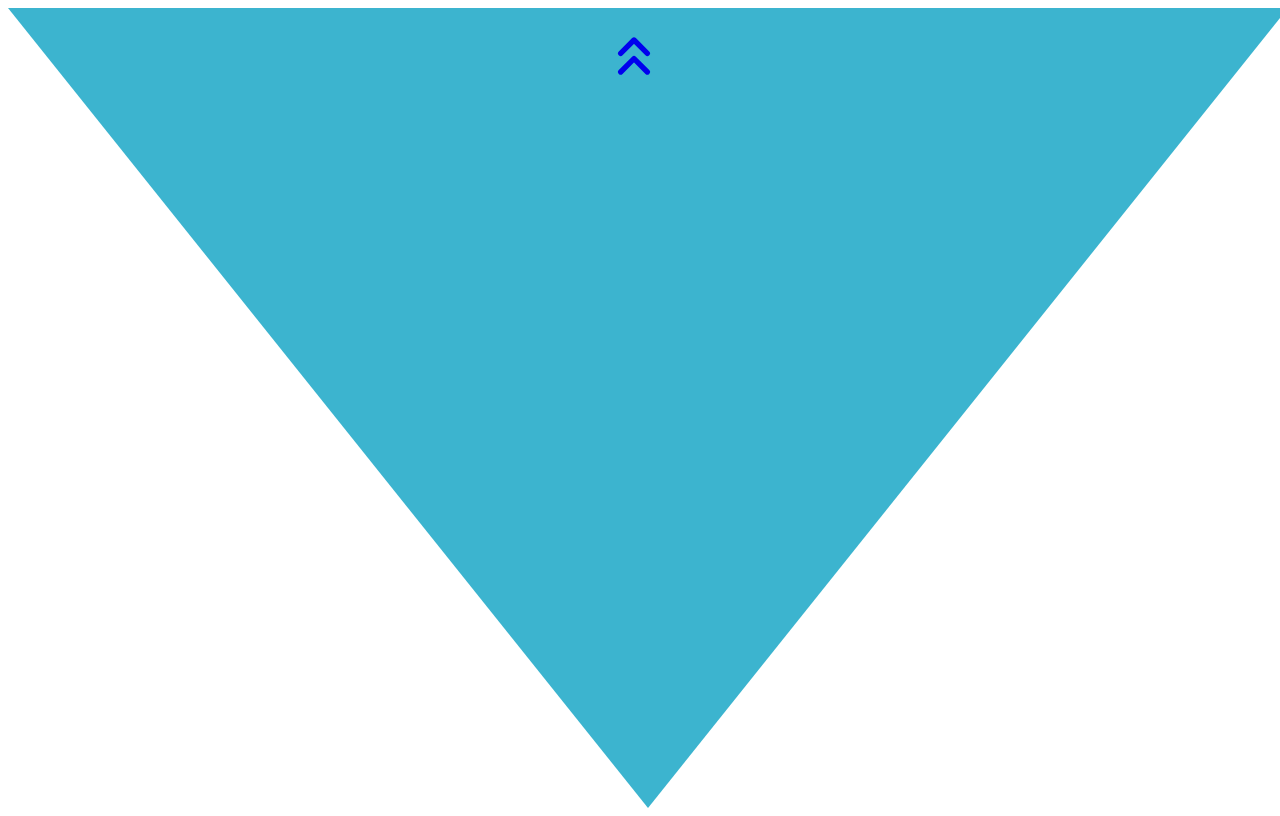
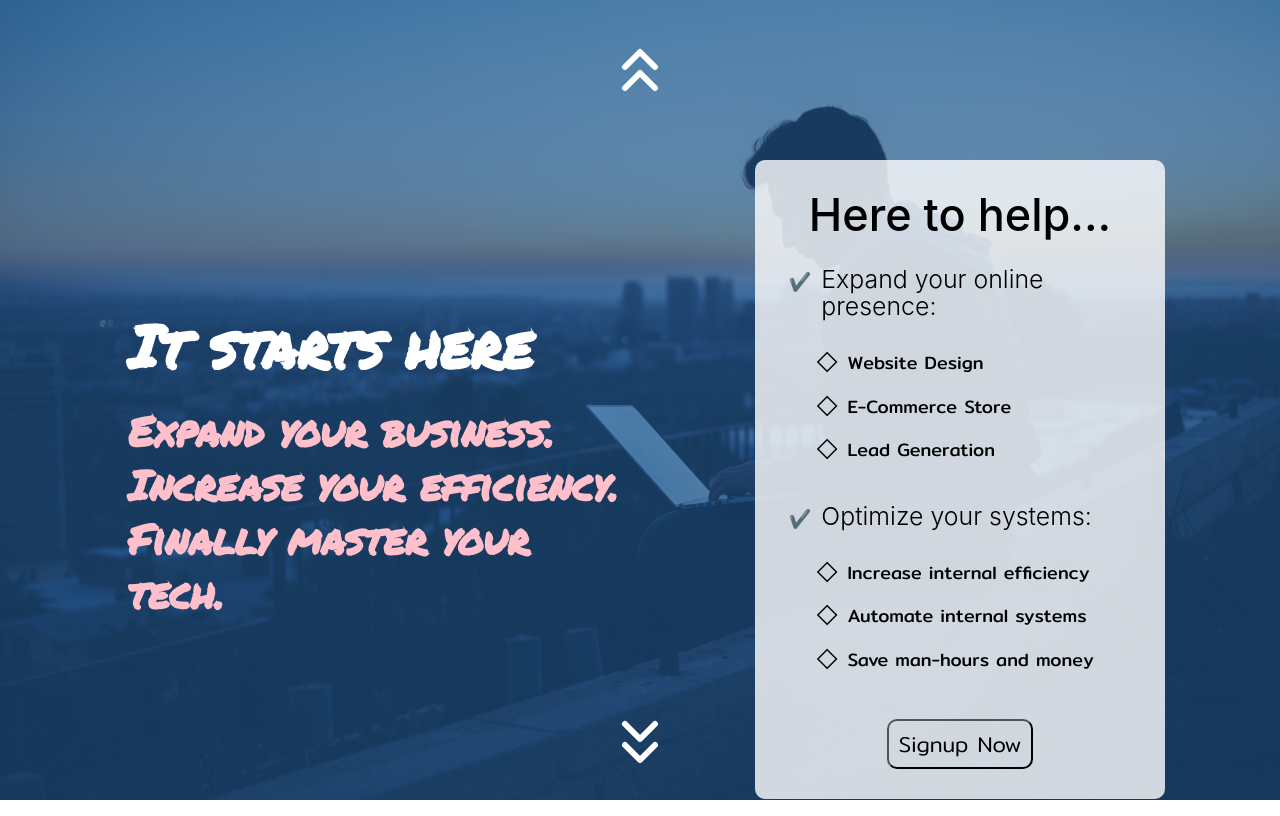
Before and after one commit to kcloud99/cloud99_website, a Gatsby site: page /consulting in a window 1280 px wide. Built offline with nearby package versions, Linux system fonts and the light colour scheme; Gatsby itself is replaced by a stand-in of ours.

Commit message:
Setup consulting pages

```diff
--- a/src/components/Title.js
+++ b/src/components/Title.js
@@ -1,35 +1,39 @@
 import React from "react"
-import PropTypes from "prop-types"
 import styled from "styled-components"
 
 const Wrap = styled.div`
-  width: 100%;
-  height: 40vh;
+  width: 50vw;
+  height: auto;
   display: flex;
   flex-direction: column;
-  justify-content: flex-end;
-  align-items: flex-end;
-  padding-right: 15vw;
+  justify-content: center;
+  align-items: ${({align}) => (align === "left" ? "flex-start" : "flex-end")};
+  padding: ${({align}) => (align === "left" ? "0 0 0 10vw" : "0 15vw 0 0")};
   margin: auto auto;
+  font-family: 'Permanent Marker', cursive;
 `
 
 const Tit = styled.h1`
-  font-size: 3rem;
+  font-size: 3.3rem;
   color: inherit;
-  font-family: sans serif;
+  width: auto;
+  font-family: 'Permanent Marker', cursive;
 `
 
 const Desc = styled.h2`
-  font-size: 2rem;
-  color: inherit;
-  font-family: sans serif;
+  font-size: 2.3rem;
+  color: pink;
+  width: auto;
+  text-align: ${({align}) => (align === "left" ? "flex-start" : "flex-end")};
+  font-family: 'Permanent Marker', cursive;
+  line-height: 3rem;
 `
 
-function Title(props) {
+function Title({ title, description, align }) {
   return (
-    <Wrap>
-      <Tit>Cloud99</Tit>
-      <Desc>Design & Consulting</Desc>
+    <Wrap align={align}>
+      <Tit>{title}</Tit>
+      <Desc align={align}>{description}</Desc>
     </Wrap>
   )
 }
--- a/src/components/header.js
+++ b/src/components/header.js
@@ -1,22 +1,14 @@
 import { Link } from "gatsby"
-import PropTypes from "prop-types"
 import React from "react"
+import styled from 'styled-components'
+
+const Wrap = styled.header`
+  background: transparent;
+  margin: 0;
+`
 
 const Header = ({ siteLogo }) => (
-  <header
-    style={{
-      background: `transparent`,
-      marginBottom: `1.45rem`,
-    }}
-  >
-    <div
-      style={{
-        margin: `0 auto`,
-        width: "100vw",
-        padding: `1.45rem 1.0875rem`,
-        height: "15vh",
-      }}
-    >
+  <Wrap>
       {/* <Link
         to="/"
         style={{
@@ -32,16 +24,7 @@ const Header = ({ siteLogo }) => (
           style={{ width: "inherit", height: "inherit" }}
         />
       </Link> */}
-    </div>
-  </header>
+  </Wrap>
 )
 
-Header.propTypes = {
-  siteTitle: PropTypes.string,
-}
-
-Header.defaultProps = {
-  siteTitle: ``,
-}
-
 export default Header
--- a/src/components/layout.js
+++ b/src/components/layout.js
@@ -10,7 +10,7 @@ import PropTypes from "prop-types"
 import { StaticQuery, graphql } from "gatsby"
 import styled from "styled-components"
 
-import Logo from "../images/mylogo.png"
+import Logo from "../images/logo.png"
 import Background from "../images/hero.jpg"
 
 import Header from "./header"
@@ -29,7 +29,11 @@ const Overlay = styled.div`
   height: 100vh;
   padding: 0;
   margin: 0;
-  background-color: rgba(0, 0, 0, 0.8);
+  background-color: rgba(11, 77, 138, 0.6);
+  display: flex;
+  flex-direction: column;
+  align-items: center;
+  justify-content: space-between;
 `
 
 const Layout = ({ children }) => (
@@ -46,25 +50,12 @@ const Layout = ({ children }) => (
     render={data => (
       <Wrapper src={Background}>
         <Overlay>
-          <Header />
-          <div
-            style={{
-              margin: `0 auto`,
-              maxWidth: "100vw",
-              padding: `0px 1.0875rem 1.45rem`,
-              paddingTop: 0,
-            }}
-          >
-            <main>{children}</main>
-          </div>
+          {/* <Header /> */}
+          <main>{children}</main>
         </Overlay>
       </Wrapper>
     )}
   />
 )
 
-Layout.propTypes = {
-  children: PropTypes.node.isRequired,
-}
-
 export default Layout
--- a/src/components/seo.js
+++ b/src/components/seo.js
@@ -68,7 +68,11 @@ function SEO({ description, lang, meta, title }) {
           content: metaDescription,
         },
       ].concat(meta)}
-    />
+    >
+      <link rel="preconnect" href="https://fonts.gstatic.com"></link>
+      <link href="https://fonts.googleapis.com/css2?family=Permanent+Marker&display=swap" rel="stylesheet"></link>
+      <link href="https://fonts.googleapis.com/css2?family=Mitr:wght@200;300;400;500;600;700&display=swap" rel="stylesheet"></link>
+    </Helmet>
   )
 }
 
--- a/src/pages/consulting.js
+++ b/src/pages/consulting.js
@@ -1,37 +1,154 @@
 import React from 'react';
 import styled from 'styled-components'
 import AniLink from "gatsby-plugin-transition-link/AniLink"
-import { FiChevronsUp } from "react-icons/fi"
+import { FiChevronsUp, FiChevronsDown } from "react-icons/fi"
+import Layout from "../components/layout"
+import Title from "../components/Title"
+import SEO from "../components/seo"
 
-const Wrapper = styled.div`
+const Wrap = styled.div`
+  display: flex;
+  height: auto;
   width: 100vw;
-  height: 100vh;
+  margin: 0;
+  margin-top: 20vh;
+  padding: 0;
+`
 
-  .arrow-down {
-    width: 0;
-    height: 0;
-    border-left: 50vw solid transparent;
-    border-right: 50vw solid transparent;
+const Services = styled.div`
+  width: 50vw;
+  height: 100%;
+  padding-left: 5%;
+  padding-right: 5%;
+  display: flex;
+  flex-direction: column;
+  align-items: center;
+  font-family: 'Mitr', san-serif;
+  text-align: center;
+  color: black;
 
-    border-top: 100vh solid #3cb4cf;
+  .container {
+    width: 80%;
+    height: 80%;
+    border-radius: 10px;
+    border-color: transparent;
+    background-color: rgba(255, 255, 255, 0.8);
+    padding: 30px;
+    display: flex;
+    flex-direction: column;
+    align-items: center;
+
+    p {
+      margin-left: 10px;
+      text-align: left;
+    }
+
+    h1 {
+      font-weight: 500;
+      font-size: 2.5rem;
+    }
+    h3 {
+      font-weight: 300;
+      padding-left: 0;
+      margin-left: 10px;
+      text-align: left;
+    }
+
+    .group {
+      list-style-type: '✔️';
+      pading-inline-start: 0;
+      margin-bottom: 0;
+
+      &:nth-child(2) {
+        margin-top: 40px;
+      }
+    }
+    .subgroup {
+
+      li::marker {
+        content: '◇';
+        font-size: 1.5rem;
+      }
+    }
   }
 
-  .up-button {
-    position: absolute;
-    top: 3%;
-    left: 47%;
+  button {
+    width: auto;
+    padding: 10px;
+    font-size: 1.2rem;
+    border-radius: 10px;
+    background-color: transparent;
+    border-color: black;
+    font-weight: 300;
+    color: black;
+    margin: 0 auto;
+    font-family: 'Mitr', san-serif;
+    margin-top: 20px;
+    cursor: pointer;
   }
 `
 
 const ConsultingPage = () => (
-  <Wrapper>
-    <div className="arrow-down" />
-    <div className="up-button">
-      <AniLink cover direction="down" to="/" duration={3} bg="#3cb4cf">
-        <FiChevronsUp size="4rem" style={{ margin: "0 auto" }} />
+  <Layout>
+    <SEO title="consulting" />
+    <div
+      style={{
+        width: "100%",
+        height: "auto",
+        display: "flex",
+        justifyContent: "center",
+        position: "fixed",
+        top: "3%",
+      }}
+    >
+      <AniLink swipe direction="down" to="/">
+        <FiChevronsUp size="4rem" style={{ margin: "10px auto" }} />
       </AniLink>
     </div>
-  </Wrapper>
+    <Wrap>
+      <Title title="It starts here" description="Expand your business. Increase your efficiency. Finally master your tech." align="left" />
+      <Services>
+        <div className="container">
+          <h1>Here to help...</h1>
+          <ul>
+            <li className="group">
+              <h3>Expand your online presence:</h3>
+              <ul className="subgroup">
+                <li><p>Website Design</p></li>
+                <li><p>E-Commerce Store</p></li>
+                <li><p>Lead Generation</p></li>
+              </ul>
+            </li>
+            <li className="group">
+              <h3>Optimize your systems:</h3>
+              <ul className="subgroup">
+                <li><p>Increase internal efficiency</p></li>
+                <li><p>Automate internal systems</p></li>
+                <li><p>Save man-hours and money</p></li>
+              </ul>
+            </li>
+          </ul>
+          <AniLink swipe direction="up" to="/signup" style={{zIndex: 99}}>
+            <button>Signup Now</button>
+          </AniLink>
+        </div>
+      </Services>
+    </Wrap>
+    <div
+      style={{
+        width: "100%",
+        height: "auto",
+        display: "flex",
+        justifyContent: "center",
+        position: "fixed",
+        top: "87%",
+      }}
+    >
+      <AniLink swipe direction="up" to="/testimonials">
+        <FiChevronsDown size="4rem" style={{ margin: "10px auto" }} />
+      </AniLink>
+    </div>
+  </Layout>
 );
 
 export default ConsultingPage
```
Also changed, not shown: src/pages/index.js (+64 -4 lines), src/pages/signup.js (added, +20 -0 lines), src/pages/testimonials.js (added, +17 -0 lines).
